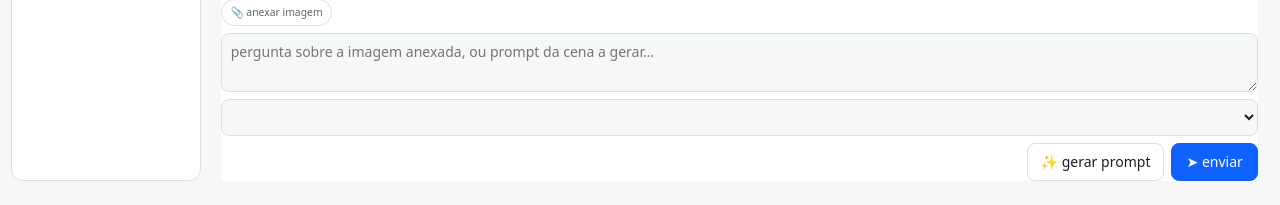
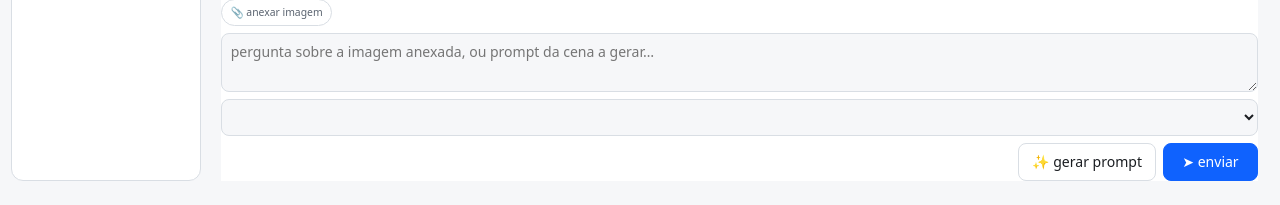
Before and after one commit to rodneysilva/rag-llama, a Python web app: template templates/midia.html in a window 1280 px wide. Shown: the part 595-800 px from the top of the page. Run offline with Jinja, Linux system fonts and the light colour scheme; the template is opened without the code that fills it, so the values that code supplies are empty.

Commit message:
fix(midia): piso de largura do ✨/enviar cobre o estado 'gerando…' (o botão deslocava 13px uma vez ao trocar o label — o natural '✨ gerar prompt' é mais largo que o min-width antigo)

```diff
--- a/templates/midia.html
+++ b/templates/midia.html
@@ -122,10 +122,10 @@
           <option value="5">⏱ 5s</option><option value="8">⏱ 8s</option>
         </select>
         <label class="mini" title="loop de 17 frames a 12 fps" style="flex:0 0 auto;"><input type="checkbox" id="m-gif"> 🎞 gif</label>
-        <button type="button" id="btn-mprompt" style="flex:0 0 auto; min-width:8.6rem;"
+        <button type="button" id="btn-mprompt" style="flex:0 0 auto; min-width:9.5rem;"
                 title="a LLM transforma o rascunho em storytelling denso de cinema (preserva o que você escreveu)"
                 onclick="mMelhorarPrompt(this)">✨ gerar prompt</button>
-        <button class="primario" type="submit" id="m-btn" style="flex:0 0 auto; min-width:6.2rem;">➤ enviar</button>
+        <button class="primario" type="submit" id="m-btn" style="flex:0 0 auto; min-width:6.8rem;">➤ enviar</button>
       </div>
     </form>
   </section>
```
